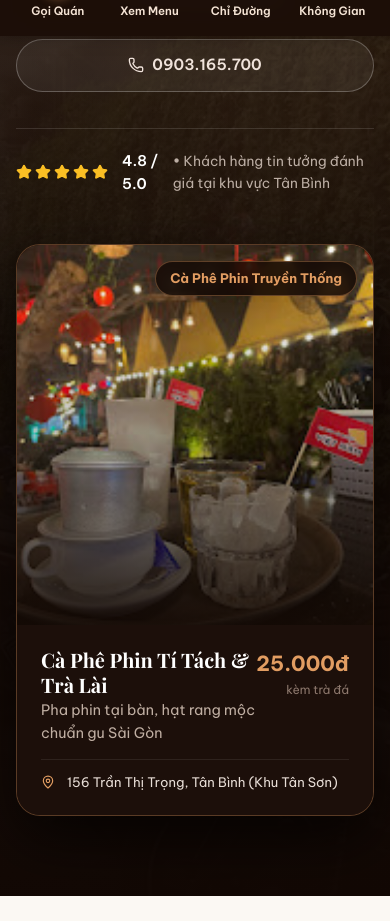
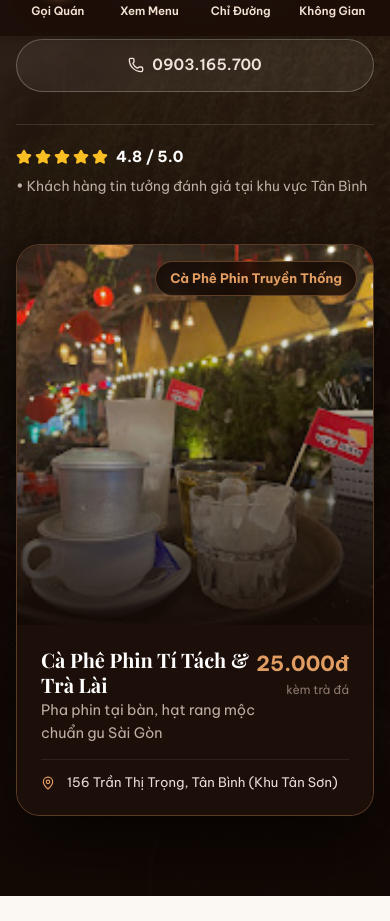
Before and after one commit to SatohJiro/deploy, a Next.js app: page / in a window 390 px wide. Shown: the part 808-1729 px from the top of the page. Built offline with nearby package versions, Linux system fonts and the light colour scheme.

Commit message:
fix(hero): fix broken mobile rating layout by grouping stars with score and enabling flex-wrap

```diff
--- a/src/components/Hero.tsx
+++ b/src/components/Hero.tsx
@@ -273,21 +273,44 @@ export default function Hero() {
               style={{
                 display: 'flex',
                 alignItems: 'center',
-                gap: '14px',
-                marginTop: '36px',
+                flexWrap: 'wrap',
+                gap: '8px 12px',
+                marginTop: '32px',
                 paddingTop: '20px',
                 borderTop: '1px solid rgba(255, 255, 255, 0.12)'
               }}
             >
-              <div style={{ display: 'flex', alignItems: 'center', gap: '3px' }}>
-                {[...Array(5)].map((_, i) => (
-                  <Star key={i} size={16} fill="#fbbf24" color="#fbbf24" />
-                ))}
+              <div
+                style={{
+                  display: 'inline-flex',
+                  alignItems: 'center',
+                  gap: '8px',
+                  flexShrink: 0
+                }}
+              >
+                <div style={{ display: 'flex', alignItems: 'center', gap: '3px', flexShrink: 0 }}>
+                  {[...Array(5)].map((_, i) => (
+                    <Star key={i} size={16} fill="#fbbf24" color="#fbbf24" />
+                  ))}
+                </div>
+                <span
+                  style={{
+                    fontSize: '0.95rem',
+                    color: '#ffffff',
+                    fontWeight: 700,
+                    whiteSpace: 'nowrap'
+                  }}
+                >
+                  4.8 / 5.0
+                </span>
               </div>
-              <span style={{ fontSize: '0.92rem', color: '#ffffff', fontWeight: 600 }}>
-                4.8 / 5.0
-              </span>
-              <span style={{ fontSize: '0.86rem', color: '#bcaea4' }}>
+              <span
+                style={{
+                  fontSize: '0.86rem',
+                  color: '#bcaea4',
+                  lineHeight: 1.4
+                }}
+              >
                 • Khách hàng tin tưởng đánh giá tại khu vực Tân Bình
               </span>
             </div>
```
